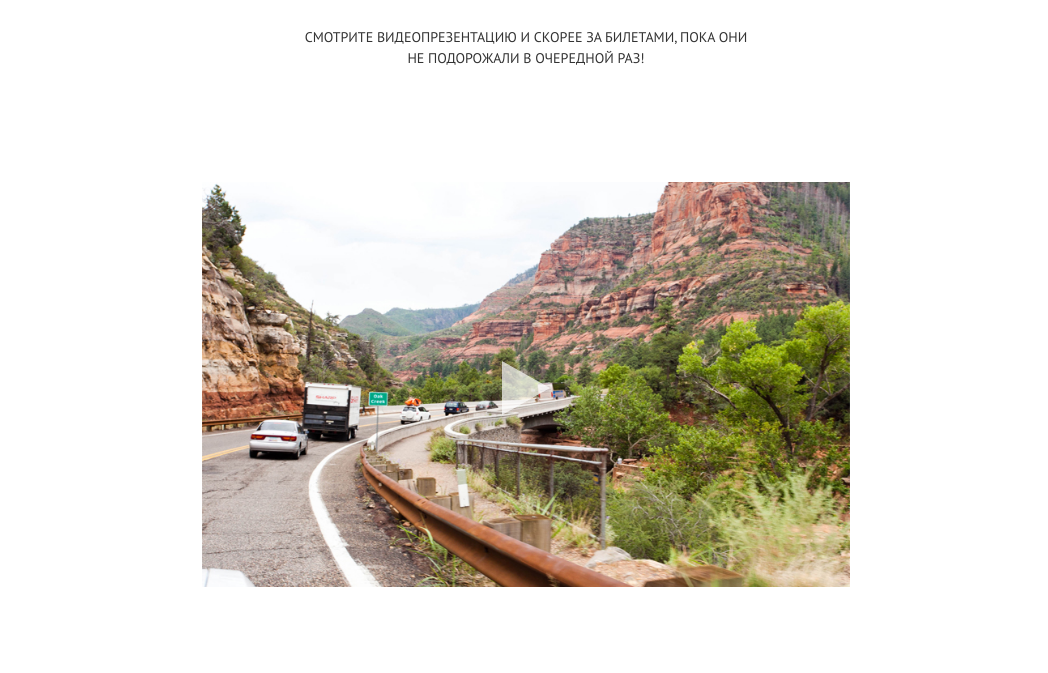
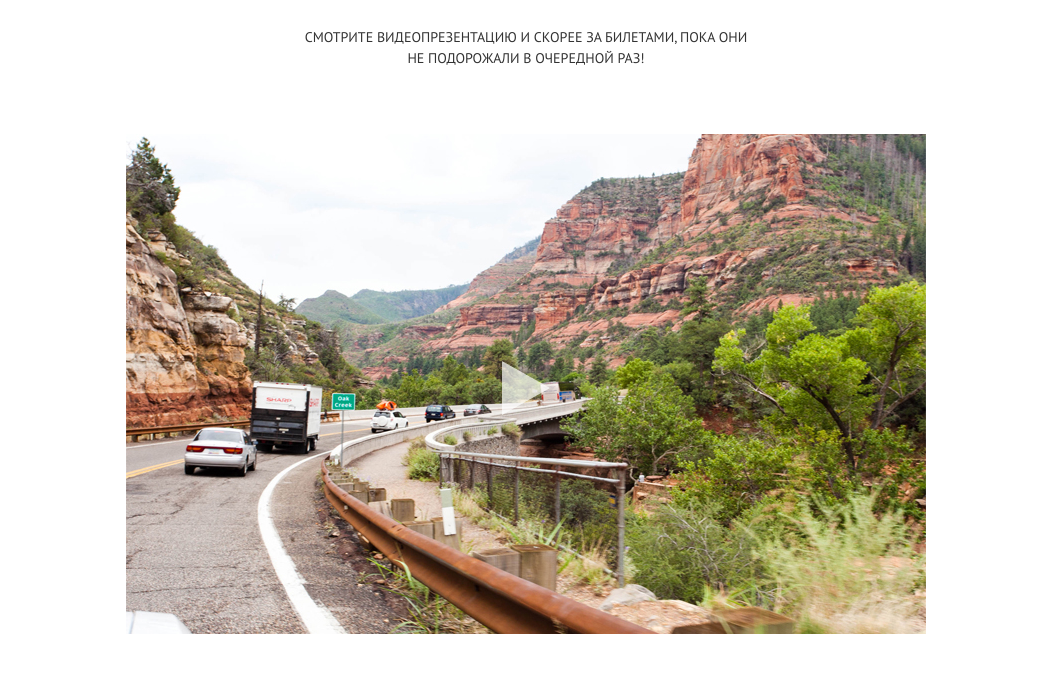
Before and after one commit to htmlacademy-adaptive/1117595-sedona-26, a website: page source/catalog.html in a window 1280 px wide. Shown: the part 1265-1938 px from the top of the page, without its empty margins (114-1162 px from the left). Drawn offline with nearby package versions, Linux system fonts and the light colour scheme; files that its build step writes are made by us from their sources.

Commit message:
блок с видео почти готов, манифест перемещен

```diff
--- a/source/catalog.html
+++ b/source/catalog.html
@@ -139,7 +139,7 @@
         Смотрите видеопрезентацию и скорее за билетами, пока они <br class="line-break">не подорожали в очередной раз!
       </p>
       <div class="presentation__video-wrapper">
-        <video class="presentation__preview" poster="img/preview-video_l.jpg" width="280">
+        <video class="presentation__preview" poster="img/preview-video_l.jpg">
         Your browser doesn't support HTML5 video tag.
         </video>
         <button class="presentation__preview-buton"><span class="visually-hidden">вкл и выкл видео</span></button>
--- a/source/sass/blocks/presentation.scss
+++ b/source/sass/blocks/presentation.scss
@@ -52,11 +52,17 @@
 }
 
 .presentation__preview {
+  object-fit: cover;
   width: 100%;
-  max-width: 800px;
+
 
   @media (min-width: $tablet-width) {
-    height: 500px;
+    object-fit: none;
     width: 648px;
   }
+
+  @media (min-width: $desktop-width) {
+    object-fit: cover;
+    width: 800px;
+  }
 }
```
Also changed, not shown: source/manifest.webmanifest (added).
